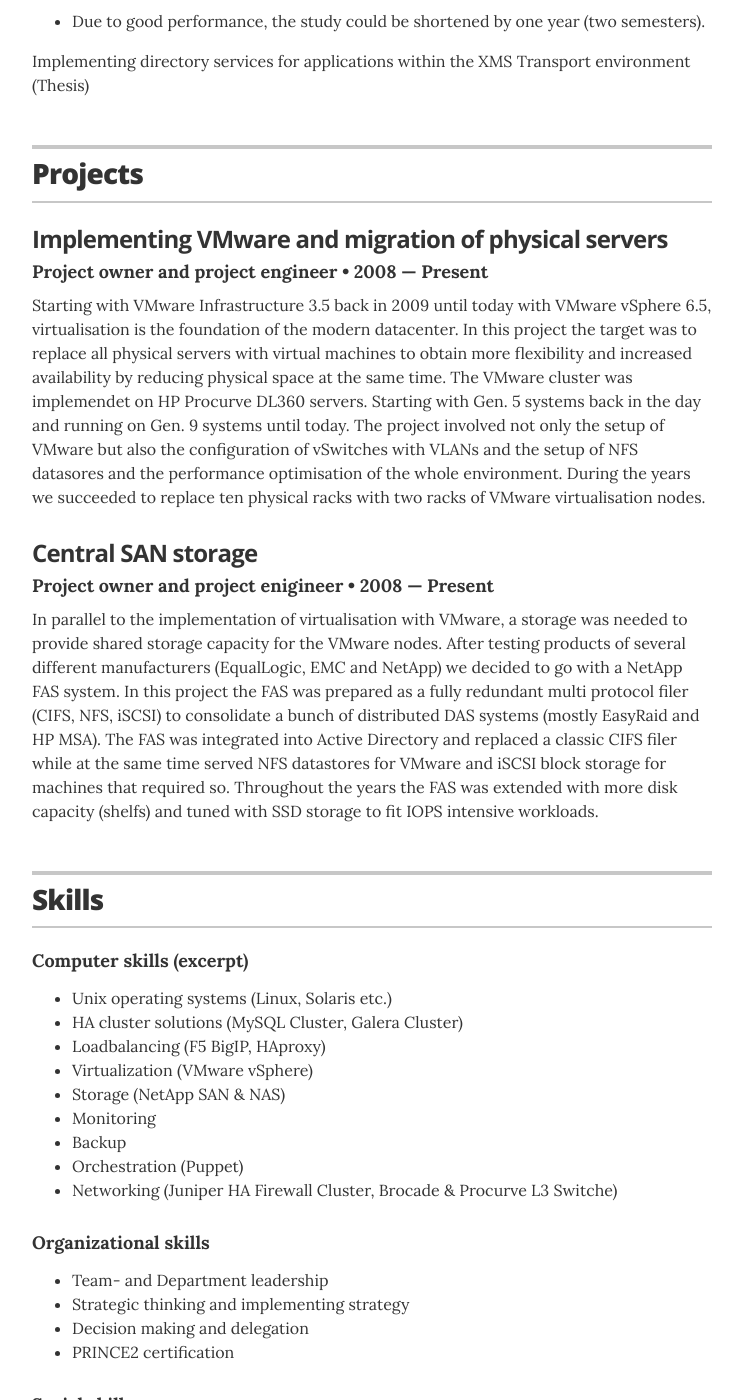
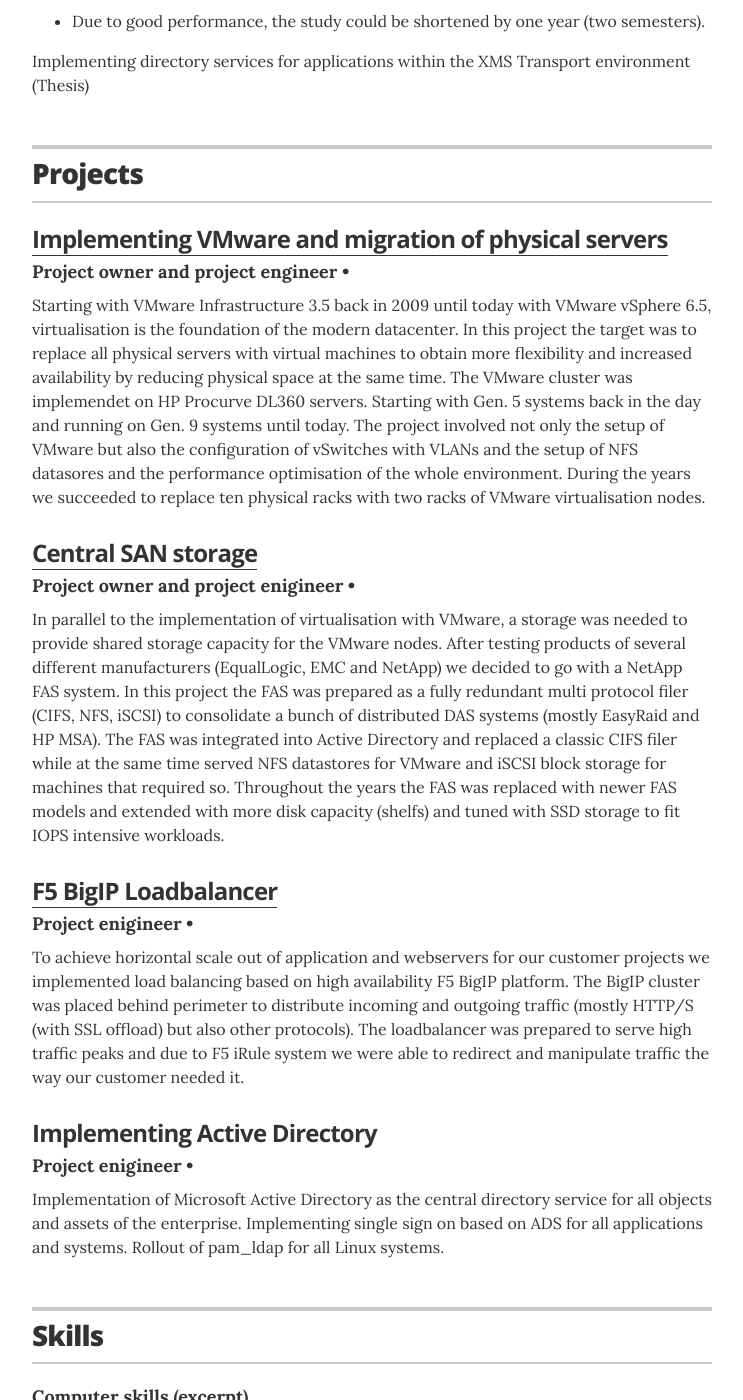
Before and after one commit to lostops/lostops.github.io, a Jekyll site: the page built from index.html, in a window 1280 px wide and 1400 px high, scrolled down 1678 px. Shown: the whole window, without its empty margins (268-1011 px from the left). Built offline with Jekyll 4.4.1, drawn with Linux system fonts in a browser that asks for light colours.

Commit message:
Update projects.yml

```diff
--- a/_data/projects.yml
+++ b/_data/projects.yml
@@ -4,13 +4,27 @@
 # Implementing VMware virtualisation and migration of native systems
 - project: Implementing VMware and migration of physical servers
   role: Project owner and project engineer
-  duration: 2008 &mdash; Present
-  # url: "#"
+  duration:
+  url: "https://www.vmware.com/de/products/vsphere.html"
   description: Starting with VMware Infrastructure 3.5 back in 2009 until today with VMware vSphere 6.5, virtualisation is the foundation of the modern datacenter. In this project the target was to replace all physical servers with virtual machines to obtain more flexibility and increased availability by reducing physical space at the same time. The VMware cluster was implemendet on HP Procurve DL360 servers. Starting with Gen. 5 systems back in the day and running on Gen. 9 systems until today. The project involved not only the setup of VMware but also the configuration of vSwitches with VLANs and the setup of NFS datasores and the performance optimisation of the whole environment. During the years we succeeded to replace ten physical racks with two racks of VMware virtualisation nodes.
 
-# Introduction of central SAN storage and migration of distributed data
+# Implementing of central SAN storage and migration of distributed data
 - project: Central SAN storage
   role: Project owner and project enigineer
-  duration: 2008 &mdash; Present
+  duration:
+  url: "https://www.netapp.com/de/products/storage-systems/index.aspx"
+  description: In parallel to the implementation of virtualisation with VMware, a storage was needed to provide shared storage capacity for the VMware nodes. After testing products of several different manufacturers (EqualLogic, EMC and NetApp) we decided to go with a NetApp FAS system. In this project the FAS was prepared as a fully redundant multi protocol filer (CIFS, NFS, iSCSI) to consolidate a bunch of distributed DAS systems (mostly EasyRaid and HP MSA). The FAS was integrated into Active Directory and replaced a classic CIFS filer while at the same time served NFS datastores for VMware and iSCSI block storage for machines that required so. Throughout the years the FAS was replaced with newer FAS models and extended with more disk capacity (shelfs) and tuned with SSD storage to fit IOPS intensive workloads.
+
+  # Implementing F5 BigIP loadbalancer and integration into existing infrastructure
+- project: F5 BigIP Loadbalancer
+  role: Project enigineer
+  duration:
+  url: "https://f5.com/de/products/big-ip"
+  description: To achieve horizontal scale out of application and webservers for our customer projects we implemented load balancing based on high availability F5 BigIP platform. The BigIP cluster was placed behind perimeter to distribute incoming and outgoing traffic (mostly HTTP/S (with SSL offload) but also other protocols). The loadbalancer was prepared to serve high traffic peaks and due to F5 iRule system we were able to redirect and manipulate traffic the way our customer needed it.
+
+  # Introduction of Active Directory and integration into existing infrastructure to enable SSO
+- project: Implementing Active Directory
+  role: Project enigineer
+  duration:
   # url: "#"
-  description: In parallel to the implementation of virtualisation with VMware, a storage was needed to provide shared storage capacity for the VMware nodes. After testing products of several different manufacturers (EqualLogic, EMC and NetApp) we decided to go with a NetApp FAS system. In this project the FAS was prepared as a fully redundant multi protocol filer (CIFS, NFS, iSCSI) to consolidate a bunch of distributed DAS systems (mostly EasyRaid and HP MSA). The FAS was integrated into Active Directory and replaced a classic CIFS filer while at the same time served NFS datastores for VMware and iSCSI block storage for machines that required so. Throughout the years the FAS was extended with more disk capacity (shelfs) and tuned with SSD storage to fit IOPS intensive workloads.
+  description: Implementation of Microsoft Active Directory as the central directory service for all objects and assets of the enterprise. Implementing single sign on based on ADS for all applications and systems. Rollout of pam_ldap for all Linux systems.
```
